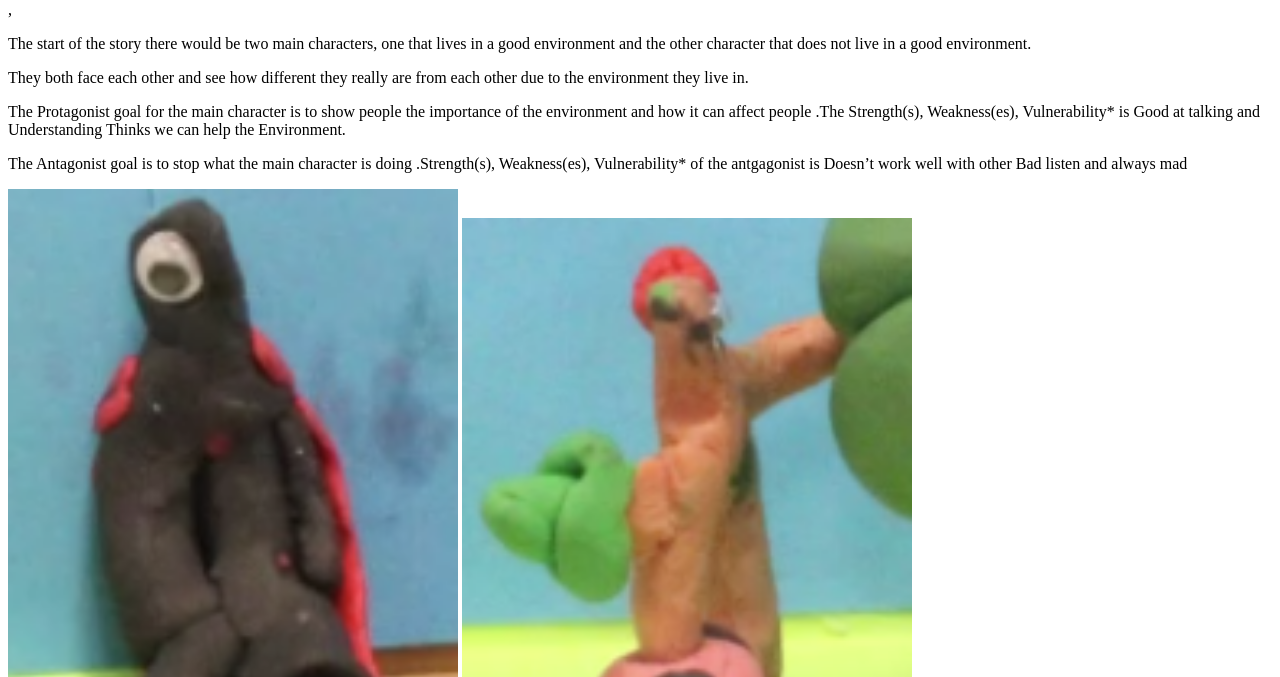
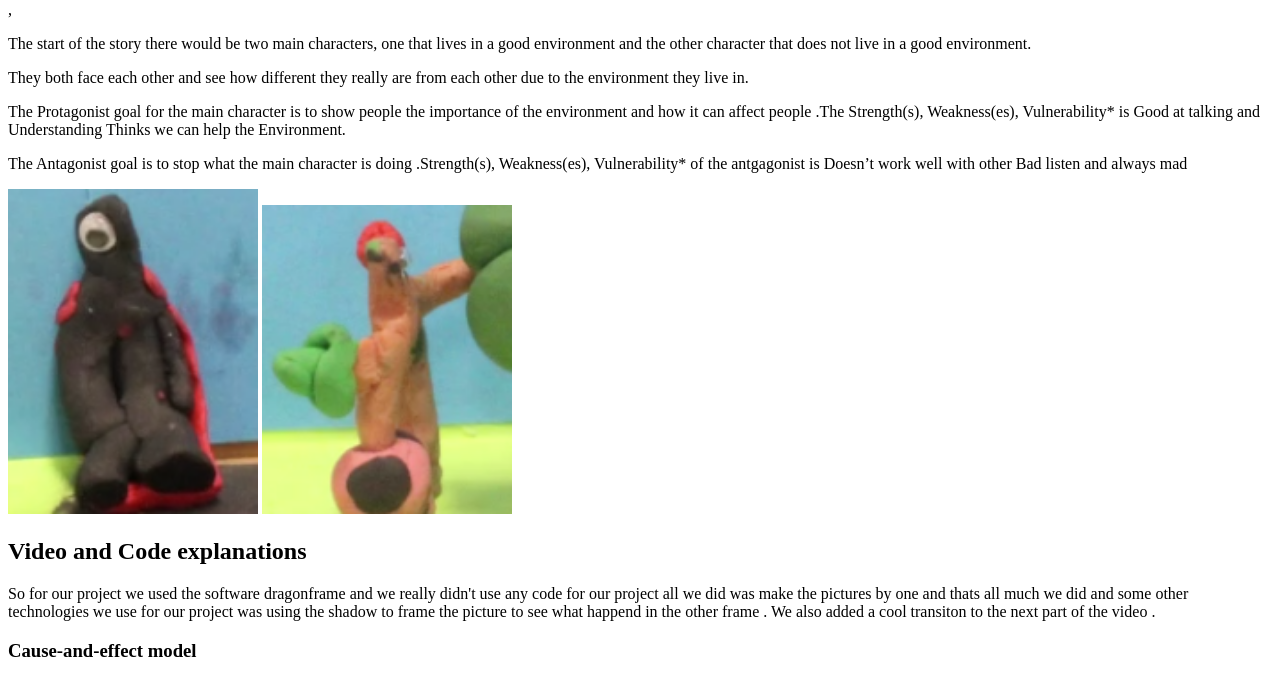
Before and after one commit to Yeslyn/Team-Red-, a plain HTML site: page index.html in a window 1280 px wide. Shown: the part 79-756 px from the top of the page. Drawn offline with Linux system fonts and the light colour scheme.

Commit message:
Update index.html

```diff
--- a/index.html
+++ b/index.html
@@ -10,10 +10,10 @@
 <p> The Antagonist goal is to stop what the main character is doing .Strength(s), Weakness(es), Vulnerability* of the antgagonist is Doesn’t work well with other Bad listen and always mad </p>
 
 
-<img src=" Screenshot 2023-01-19 11.09.51 AM.png " alt="Bad guy" width="450">
+<img src=" Screenshot 2023-01-19 11.09.51 AM.png " alt="Bad guy" width="250">
 
 
-<img src="Screenshot 2023-01-19 11.10.36 AM.png " alt="Good guy" width="450">
+<img src="Screenshot 2023-01-19 11.10.36 AM.png " alt="Good guy" width="250">
 
 <h2> Video and Code explanations</h2>
 <p> So for our project we used the software dragonframe and we really didn't use any code for our project all we did was make the pictures by one and thats all much we did and some other  technologies  we use for our project was using the shadow to frame the picture to see what happend in the other frame . We also added a cool transiton to the next part of the video .</p>
```
